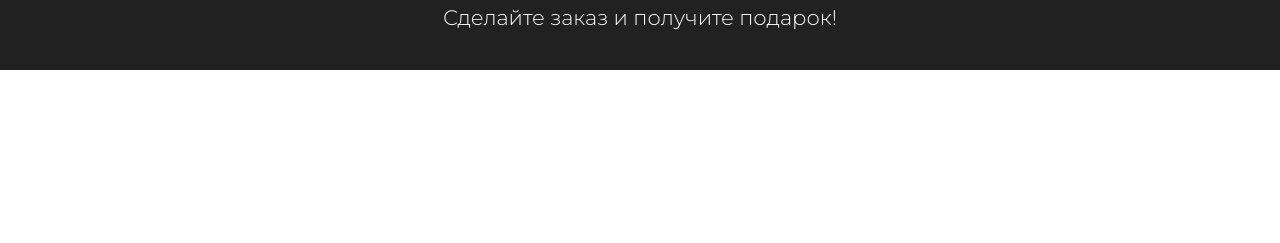
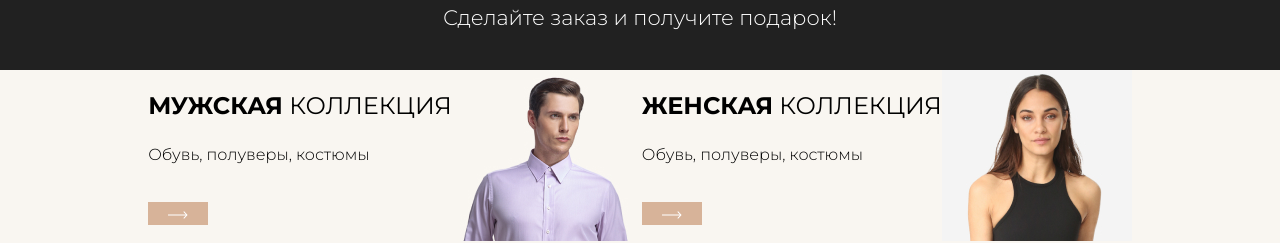
Before and after one commit to Josuke12/the-loop-web-shop, a website: page index.html in a window 1280 px wide. Shown: the part 690-933 px from the top of the page. Before the commit the page ends 800 px from the top, so only its background shows below. Drawn offline with Linux system fonts and the light colour scheme.

Commit message:
Вёрстка блока с коллекциями

```diff
--- a/index.html
+++ b/index.html
@@ -51,6 +51,24 @@
             <h5>Сделайте заказ и получите подарок!</h5>
           </div>
         </section>
+        <section class="collections">
+          <div class="collections__items">
+            <div class="collections__item">
+              <div class="collections__left">
+                <p><strong>Мужская</strong> коллекция</p>
+                <h6>Обувь, полуверы, костюмы</h6><a class="button" href="#"><img src="img/arrow-right.svg" alt="Стрелка"></a>
+              </div>
+              <div class="collections__right"><img src="img/man.jpg" alt="Мужчина"></div>
+            </div>
+            <div class="collections__item">
+              <div class="collections__left">
+                <p><strong>Женская</strong> коллекция</p>
+                <h6>Обувь, полуверы, костюмы</h6><a class="button" href="#"><img src="img/arrow-right.svg" alt="Стрелка"></a>
+              </div>
+              <div class="collections__right"><img src="img/female.jpg" alt="Женщина"></div>
+            </div>
+          </div>
+        </section>
       </main>
     </div>
   </body>
--- a/style/style.css
+++ b/style/style.css
@@ -237,4 +237,47 @@ button, input {
   font-size: 2.1rem;
 }
 
+.collections {
+  background: #F9F6F1;
+}
+.collections__items {
+  display: flex;
+  align-items: center;
+  justify-content: center;
+}
+.collections__item {
+  display: flex;
+  align-items: center;
+}
+.collections__left p {
+  text-transform: uppercase;
+  font-size: 2.4rem;
+  margin-bottom: 2.5rem;
+}
+.collections__left h6 {
+  font-weight: 300;
+  font-size: 1.6rem;
+  margin-bottom: 4rem;
+}
+.collections__left .button {
+  max-width: 8rem;
+  max-height: 3rem;
+  padding: 0.2rem 2rem;
+}
+.collections__left .button img {
+  max-width: 2rem;
+}
+.collections__right img {
+  max-width: 19rem;
+}
+
+@media (max-width: 400px) {
+  .collections {
+    padding: 0.5rem;
+  }
+  .collections__items {
+    flex-direction: column;
+  }
+}
+
 /*# sourceMappingURL=style.css.map */
```
Also changed, not shown: img/arrow-right.svg (added), img/female.jpg (added), img/man.jpg (added).
